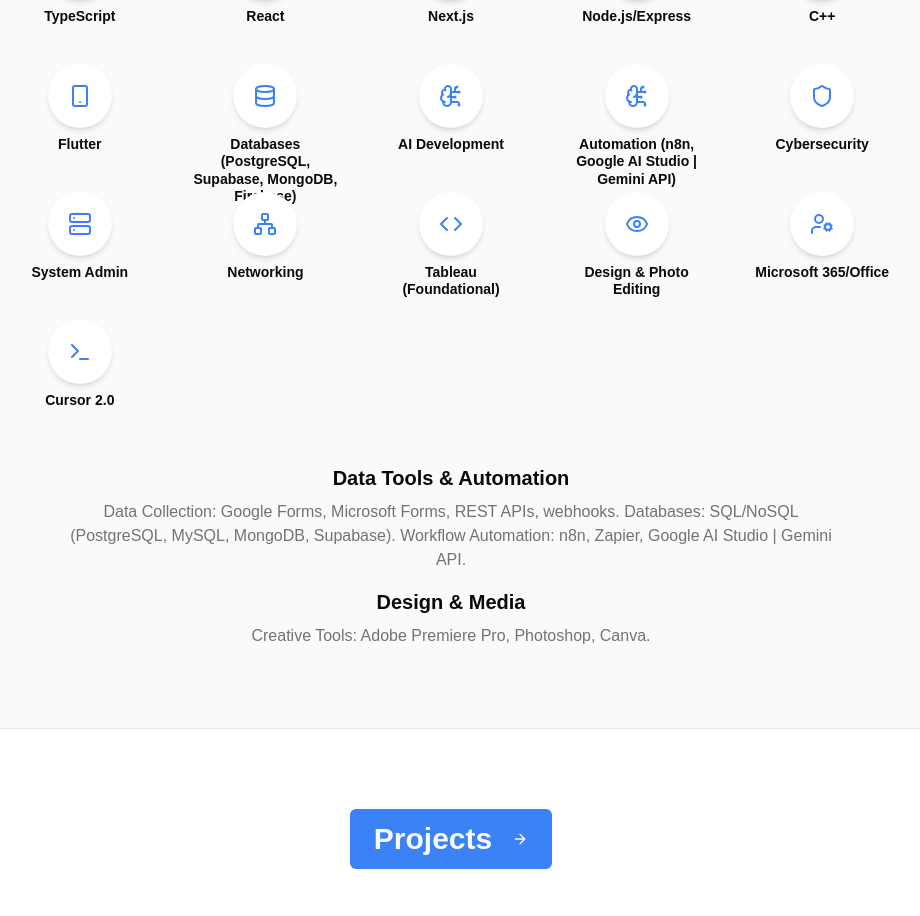
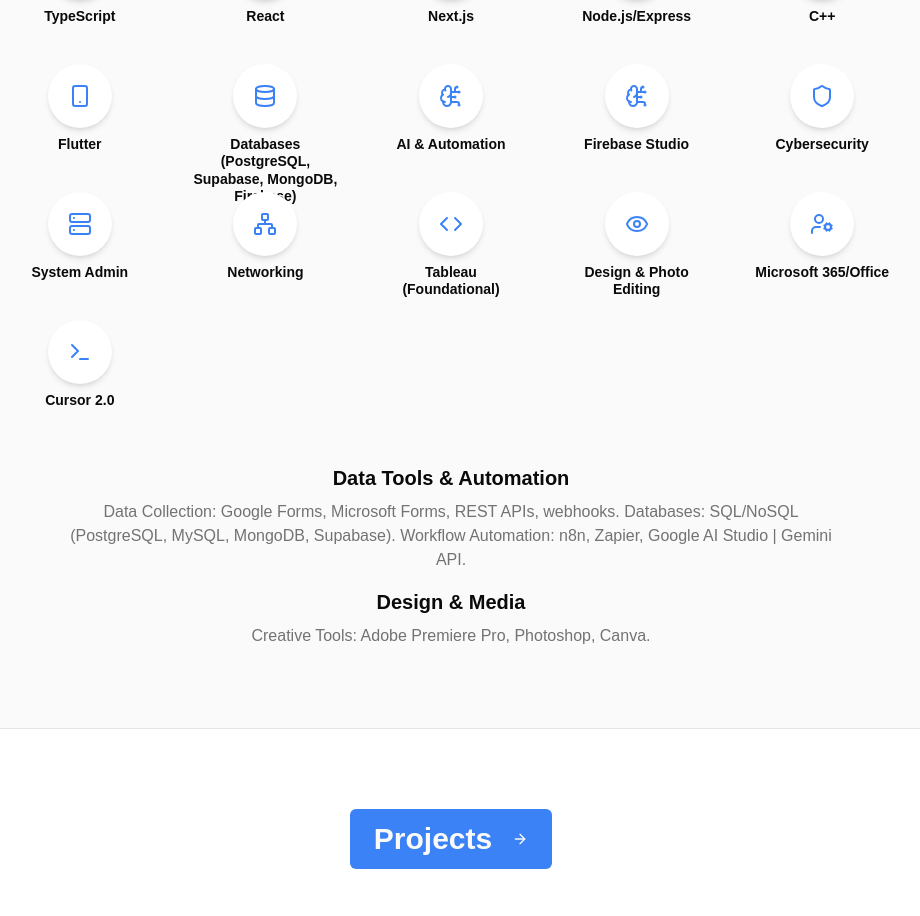
Before and after one commit to MS0C54073/muzoprof, a Next.js app: page / in a window 1280 px wide. Shown: the part 2042-2958 px from the top of the page, without its empty margins (189-1109 px from the left). Built offline with nearby package versions, Linux system fonts and the light colour scheme.

Commit message:
Make sure there is no repetition and also add Firebase Studio and Google

```diff
--- a/src/app/page.tsx
+++ b/src/app/page.tsx
@@ -45,8 +45,8 @@
     { name: 'C++', icon: <Code className="h-6 w-6" /> },
     { name: 'Flutter', icon: <Smartphone className="h-6 w-6" /> },
     { name: 'Databases (PostgreSQL, Supabase, MongoDB, Firebase)', icon: <Database className="h-6 w-6" /> },
-    { name: 'AI Development', icon: <BrainCircuit className="h-6 w-6" /> },
-    { name: 'Automation (n8n, Google AI Studio | Gemini API)', icon: <BrainCircuit className="h-6 w-6" /> },
+    { name: 'AI & Automation', icon: <BrainCircuit className="h-6 w-6" /> },
+    { name: 'Firebase Studio', icon: <BrainCircuit className="h-6 w-6" /> },
     { name: 'Cybersecurity', icon: <Shield className="h-6 w-6" /> },
     { name: 'System Admin', icon: <Server className="h-6 w-6" /> },
     { name: 'Networking', icon: <Network className="h-6 w-6" /> },
@@ -474,7 +474,7 @@
                     "Frameworks: React, Next.js, Node.js/Express, Django, Laravel, .NET",
                     "Mobile: Flutter",
                     "Databases: PostgreSQL (Supabase), MongoDB, Firebase",
-                    "AI & Automation: AI Development (Genkit), Data Automation (n8n, Gemini API)",
+                    "AI & Automation: AI Development (Genkit, Firebase Studio), Data Automation (n8n, Google AI Studio | Gemini API)",
                     "Ops & Security: SysAdmin, Networking, Cybersecurity (SIEM, IDS), Cloud (GCP, Firebase)",
                     "Tools: Docker, Git, Tableau (Foundational), Cursor 2.0",
                     "Business: Project Management, Microsoft 365/Office",
@@ -742,7 +742,7 @@
             doc.setFont('Helvetica', 'normal');
             doc.setTextColor(51, 65, 85); // slate-700
 
-            const skillsString = cvData.skills.map(skill => `• ${skill}`).join('      ');
+            const skillsString = cvData.skills.map(skill => `• ${skill}`).join(' ');
             const skillsLines = doc.splitTextToSize(skillsString, contentWidth);
 
             checkPageBreak(skillsLines.length * 9 * lineHeight);
```
